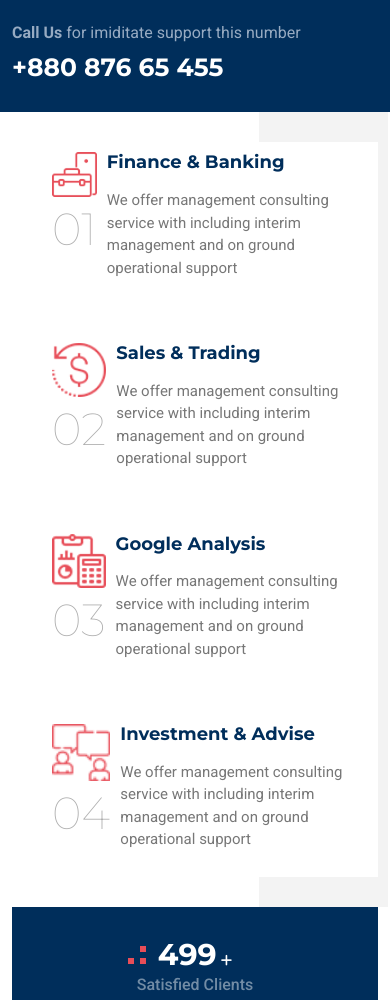
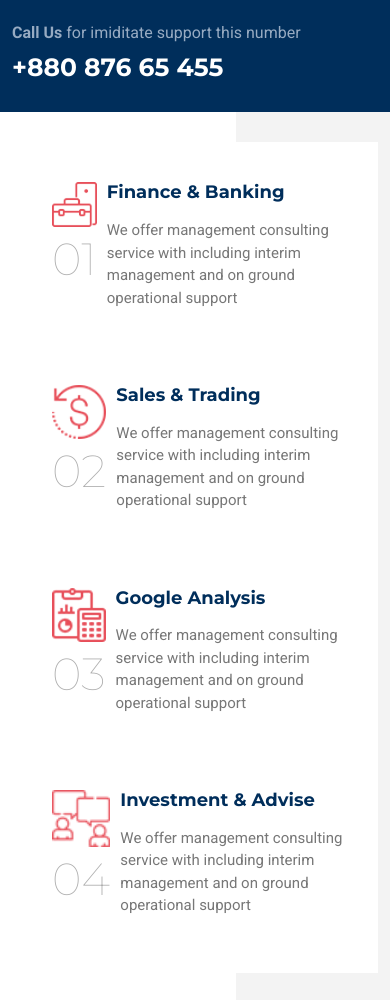
Before and after one commit to ShantoMRozario/Sultivo, a plain HTML site: page index.html in a window 390 px wide. Shown: the part 1043-2043 px from the top of the page. Drawn offline with nearby package versions, Linux system fonts and the light colour scheme.

Commit message:
overflow removed

```diff
--- a/css/responsive.css
+++ b/css/responsive.css
@@ -192,16 +192,6 @@
 #service .service_main .item .info p {
 	font-size: 15px;
 }
-#service::after {
-	position: absolute;
-	content: '';
-	width: 33%;
-	height: 100%;
-	top: 0;
-	right: 2px;
-	background: #f3f3f3;
-	z-index: -1;
-}
 
 /* Counter */
 #counter .counter_bg .item {
@@ -240,6 +230,7 @@
 #support {
 	padding: 30px 0;
 }
+
 #support .overlay .support_info h2 {
 	font-size: 30px;
 	padding-right: 0px;
--- a/css/style.css
+++ b/css/style.css
@@ -491,7 +491,7 @@ a {
 }
 
 #service .service_main .item {
-    padding: 0 30px;
+    padding: 30px;
     display: flex;
     justify-content: center;
 }
--- a/index.html
+++ b/index.html
@@ -253,10 +253,10 @@
   <!--  About End Here  -->
 
   <!--  Service Start Here  -->
-  <section id="service">
+  <section id="service" >
     <div class="container">
       <div class="service_main">
-        <div class="row g-5">
+        <div class="row">
           <div class="col-lg-6 ">
             <div class="item">
               <div class="logo">
@@ -702,7 +702,7 @@
   <!--  Portfolio End Here  -->
 
   <!--  Why Choose Start Here  -->
-  <section id="choose no_after">
+  <section id="choose">
     <div class="container">
       <div class="row">
         <div class="col-lg-5 col-sm-12 shanto-order">
```
